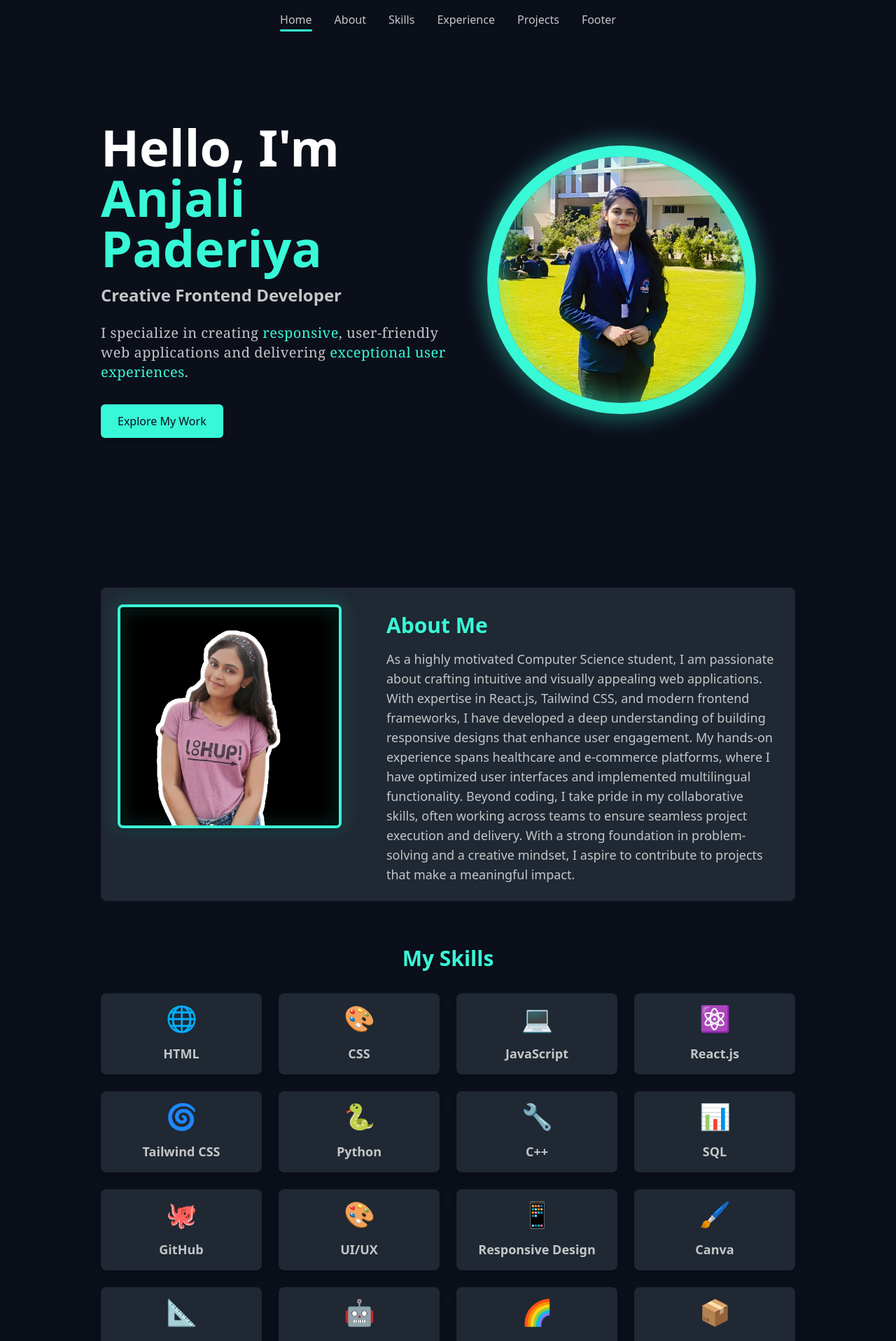
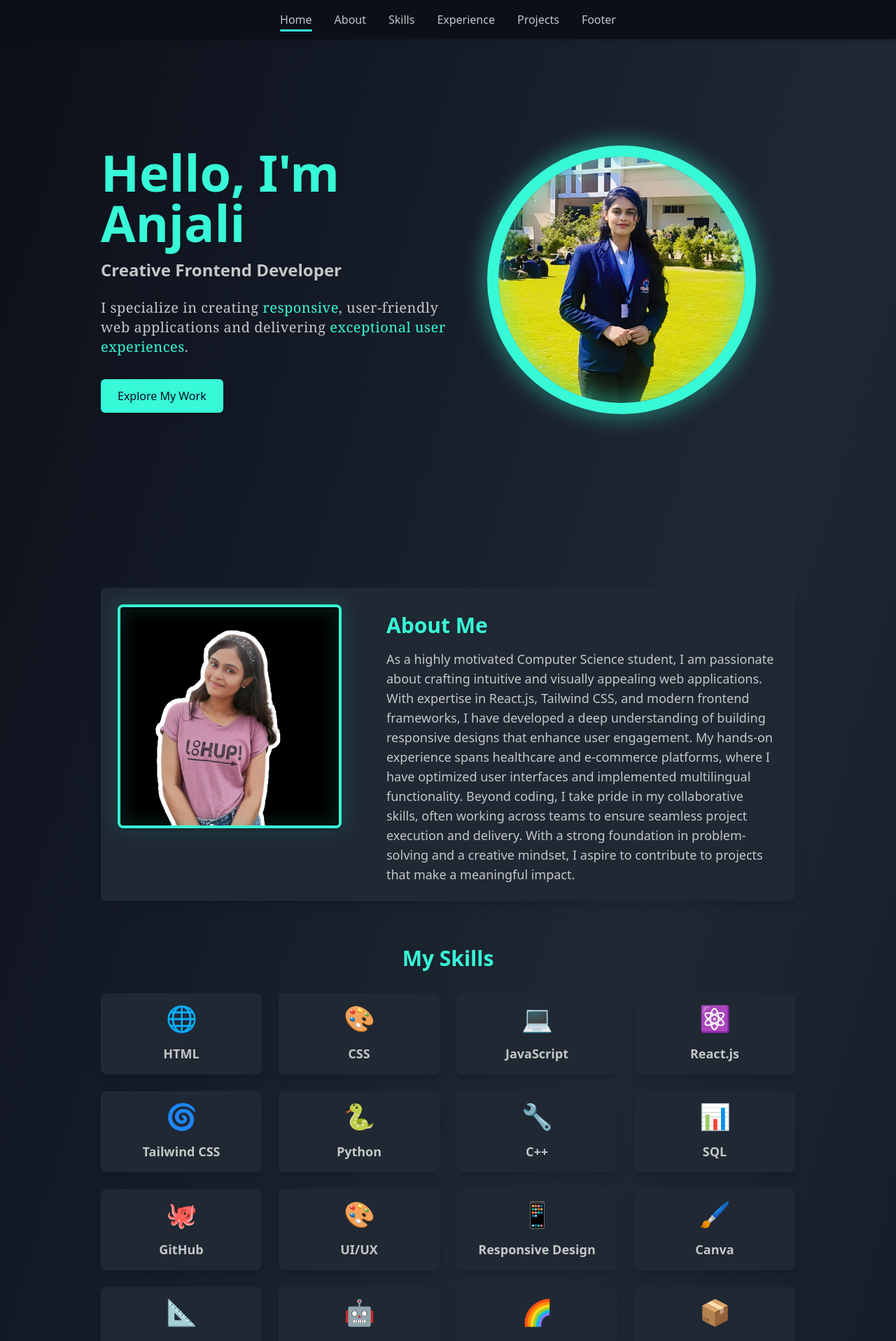
Before and after one commit to anjali-1607/my_portfolio, a React (Vite) app: page / in a window 1280 px wide. Shown: the top 1917 px of the page at 70% size. Built offline with nearby package versions, Linux system fonts and the light colour scheme.

Commit message:
added motion in hello text

```diff
--- a/src/App.jsx
+++ b/src/App.jsx
@@ -6,17 +6,87 @@ import Hero from "./components/Hero";
 import Header from "./components/Header";
 import Footer from "./components/Footer";
 import Experience from "./components/Experience";
+import { motion } from "framer-motion";
 
 const App = () => {
     return (
-        <div className="bg-dark text-light font-sans min-h-screen">
+        <div className="text-light font-sans min-h-screen relative overflow-hidden bg-gradient-to-br from-dark via-secondary to-dark">
+            {/* Background Animation */}
+            <div className="absolute inset-0 -z-10 overflow-hidden">
+                {/* Dynamic Light Gradient */}
+                <motion.div
+                    className="absolute w-[600px] h-[600px] bg-gradient-to-r from-primary to-secondary opacity-30 blur-3xl"
+                    animate={{ x: [0, 100, -100, 0], y: [0, -50, 50, 0] }}
+                    transition={{
+                        duration: 20,
+                        repeat: Infinity,
+                        ease: "easeInOut",
+                    }}
+                    style={{ top: "20%", left: "10%" }}></motion.div>
+
+                <motion.div
+                    className="absolute w-[500px] h-[500px] bg-gradient-to-r from-secondary to-primary opacity-20 blur-2xl"
+                    animate={{ x: [0, -80, 80, 0], y: [0, 80, -80, 0] }}
+                    transition={{
+                        duration: 25,
+                        repeat: Infinity,
+                        ease: "easeInOut",
+                    }}
+                    style={{ bottom: "15%", right: "20%" }}></motion.div>
+
+                {/* Rotating Rings */}
+                <motion.div
+                    className="absolute w-[200px] h-[200px] border-4 border-primary rounded-full opacity-40"
+                    animate={{ rotate: [0, 360] }}
+                    transition={{
+                        duration: 20,
+                        repeat: Infinity,
+                        ease: "linear",
+                    }}
+                    style={{ top: "30%", left: "30%" }}></motion.div>
+                <motion.div
+                    className="absolute w-[150px] h-[150px] border-2 border-primary rounded-full opacity-30"
+                    animate={{ rotate: [360, 0] }}
+                    transition={{
+                        duration: 15,
+                        repeat: Infinity,
+                        ease: "linear",
+                    }}
+                    style={{ bottom: "20%", right: "25%" }}></motion.div>
+            </div>
+
+            {/* Page Content */}
             <Header />
             <main>
                 <Hero />
-                <About />
-                <Skills />
-                <Experience />
-                <Projects />
+                <motion.div
+                    initial={{ opacity: 0, y: 50 }}
+                    whileInView={{ opacity: 1, y: 0 }}
+                    transition={{ duration: 1 }}
+                    viewport={{ once: true }}>
+                    <About />
+                </motion.div>
+                <motion.div
+                    initial={{ opacity: 0, y: 50 }}
+                    whileInView={{ opacity: 1, y: 0 }}
+                    transition={{ duration: 1 }}
+                    viewport={{ once: true }}>
+                    <Skills />
+                </motion.div>
+                <motion.div
+                    initial={{ opacity: 0, y: 50 }}
+                    whileInView={{ opacity: 1, y: 0 }}
+                    transition={{ duration: 1 }}
+                    viewport={{ once: true }}>
+                    <Experience />
+                </motion.div>
+                <motion.div
+                    initial={{ opacity: 0, y: 50 }}
+                    whileInView={{ opacity: 1, y: 0 }}
+                    transition={{ duration: 1 }}
+                    viewport={{ once: true }}>
+                    <Projects />
+                </motion.div>
             </main>
             <Footer />
         </div>
--- a/src/components/About.jsx
+++ b/src/components/About.jsx
@@ -6,7 +6,7 @@ const About = () => {
     return (
         <motion.section
             id="about"
-            className="bg-dark px-6 sm:px-12 md:px-20 lg:px-36 sm:mt-5"
+            className="px-6 sm:px-12 md:px-20 lg:px-36 sm:mt-5"
             initial={{ opacity: 0, y: 50 }}
             whileInView={{ opacity: 1, y: 0 }}
             transition={{ duration: 1 }}
--- a/src/components/Experience.jsx
+++ b/src/components/Experience.jsx
@@ -46,7 +46,7 @@ const Experience = () => {
     return (
         <motion.section
             id="experience"
-            className="bg-dark text-light pb-20 lg:pt-16 px-6 sm:px-12 md:px-20 lg:px-36"
+            className="text-light pb-20 lg:pt-16 px-6 sm:px-12 md:px-20 lg:px-36"
             initial={{ opacity: 0, y: 50 }}
             whileInView={{ opacity: 1, y: 0 }}
             transition={{ duration: 1 }}
--- a/src/components/Hero.jsx
+++ b/src/components/Hero.jsx
@@ -1,14 +1,41 @@
-import React from "react";
+import React, { useState, useEffect } from "react";
 import { motion } from "framer-motion";
 import profileImg from "../assets/images/profile.jpeg";
 
 const Hero = () => {
+    const textToType = "Hello, I'm Anjali Paderiya"; // Text to type
+    const typingSpeed = 100; // Typing speed in milliseconds
+    const resetDelay = 2000; // Delay before restarting typing (in ms)
+
+    const [displayedText, setDisplayedText] = useState("");
+    const [currentIndex, setCurrentIndex] = useState(0);
+
+    useEffect(() => {
+        let timeout;
+
+        if (currentIndex < textToType.length) {
+            // Add next character
+            timeout = setTimeout(() => {
+                setDisplayedText((prev) => prev + textToType[currentIndex]);
+                setCurrentIndex((prev) => prev + 1);
+            }, typingSpeed);
+        } else {
+            // Reset text after a delay
+            timeout = setTimeout(() => {
+                setDisplayedText("");
+                setCurrentIndex(0);
+            }, resetDelay);
+        }
+
+        return () => clearTimeout(timeout); // Cleanup timeout on component unmount
+    }, [currentIndex, textToType]);
+
     return (
         <motion.section
             initial={{ opacity: 0, y: 50 }}
             animate={{ opacity: 1, y: 0 }}
             transition={{ duration: 1 }}
-            className="bg-dark h-screen flex flex-col-reverse md:flex-row items-center justify-between px-6 sm:px-12 md:px-20 lg:px-36"
+            className="h-screen flex flex-col-reverse md:flex-row items-center justify-between px-6 sm:px-12 md:px-20 lg:px-36"
             id="home">
             {/* Left Section */}
             <motion.div
@@ -18,8 +45,8 @@ const Hero = () => {
                 viewport={{ once: true }}
                 className="flex-1 text-center md:text-left">
                 <h1 className="text-4xl sm:text-5xl md:text-6xl lg:text-7xl font-extrabold text-white leading-tight">
-                    <span className="text-white">Hello, I&apos;m</span>{" "}
-                    <span className="text-primary">Anjali Paderiya</span>
+                    <span className="text-primary">{displayedText}</span>
+                    <span className="text-primary blinking-cursor">|</span>
                 </h1>
                 <h2 className="text-lg sm:text-xl md:text-2xl text-light mt-4 font-semibold">
                     Creative Frontend Developer
--- a/src/components/Projects.jsx
+++ b/src/components/Projects.jsx
@@ -32,7 +32,7 @@ const Projects = () => {
     return (
         <motion.section
             id="projects"
-            className="bg-dark mb-20 px-6 sm:px-12 md:px-20 lg:px-36"
+            className="mb-20 px-6 sm:px-12 md:px-20 lg:px-36"
             initial={{ opacity: 0, y: 50 }}
             whileInView={{ opacity: 1, y: 0 }}
             transition={{ duration: 1 }}
--- a/src/components/Skills.jsx
+++ b/src/components/Skills.jsx
@@ -29,7 +29,7 @@ const Skills = () => {
     return (
         <section
             id="skills"
-            className="bg-[#0b0f1a] py-16 px-6 sm:px-12 md:px-20 lg:px-36 relative overflow-hidden">
+            className="py-16 px-6 sm:px-12 md:px-20 lg:px-36 relative overflow-hidden">
             {/* Background Animation */}
             <div className="absolute inset-0 -z-10">
                 <div className="absolute w-96 h-96 bg-[#38f9d6] rounded-full opacity-75 blur-3xl animate-glow top-1/4 left-1/4"></div>
--- a/src/index.css
+++ b/src/index.css
@@ -56,3 +56,13 @@ nav button:hover::after {
 .animate-glow {
     animation: glow 6s infinite;
 }
+.blinking-cursor {
+    display: inline-block;
+    animation: blink 1s step-start infinite;
+}
+
+@keyframes blink {
+    50% {
+        opacity: 0;
+    }
+}
```
